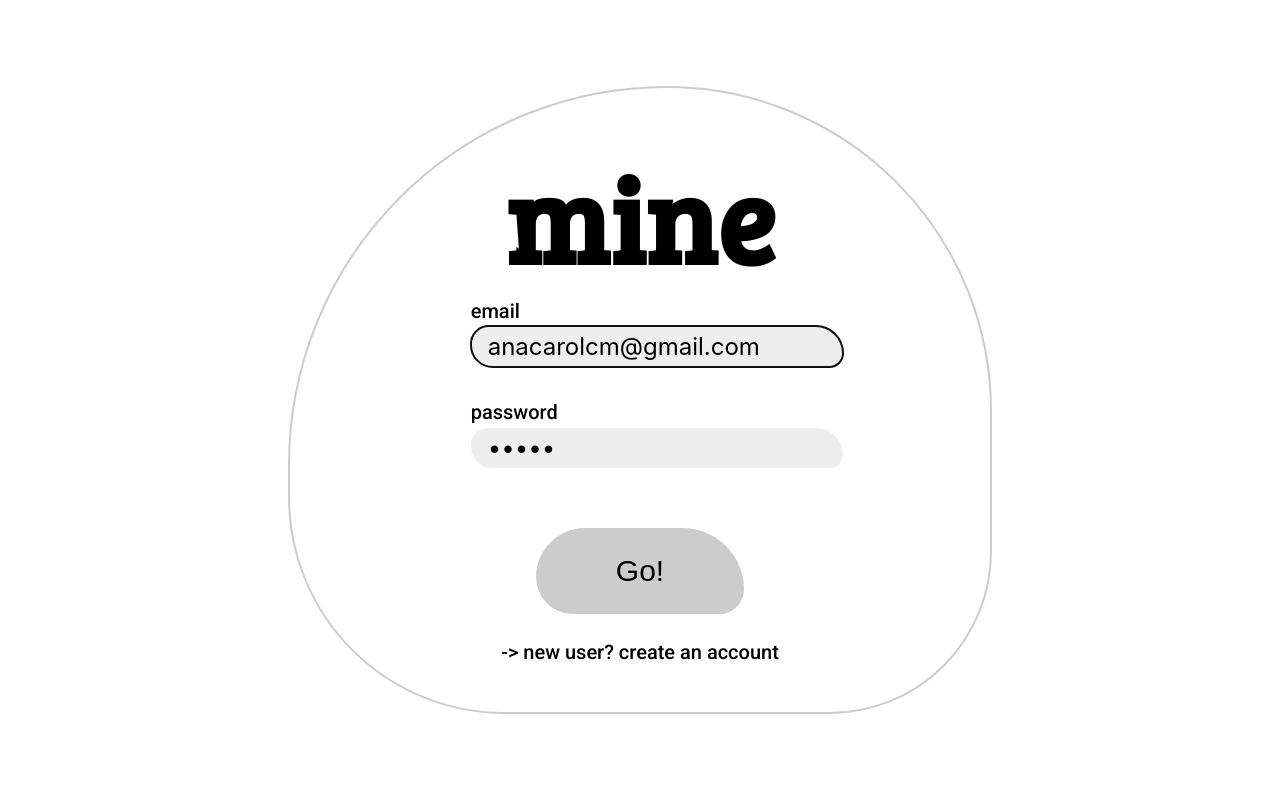
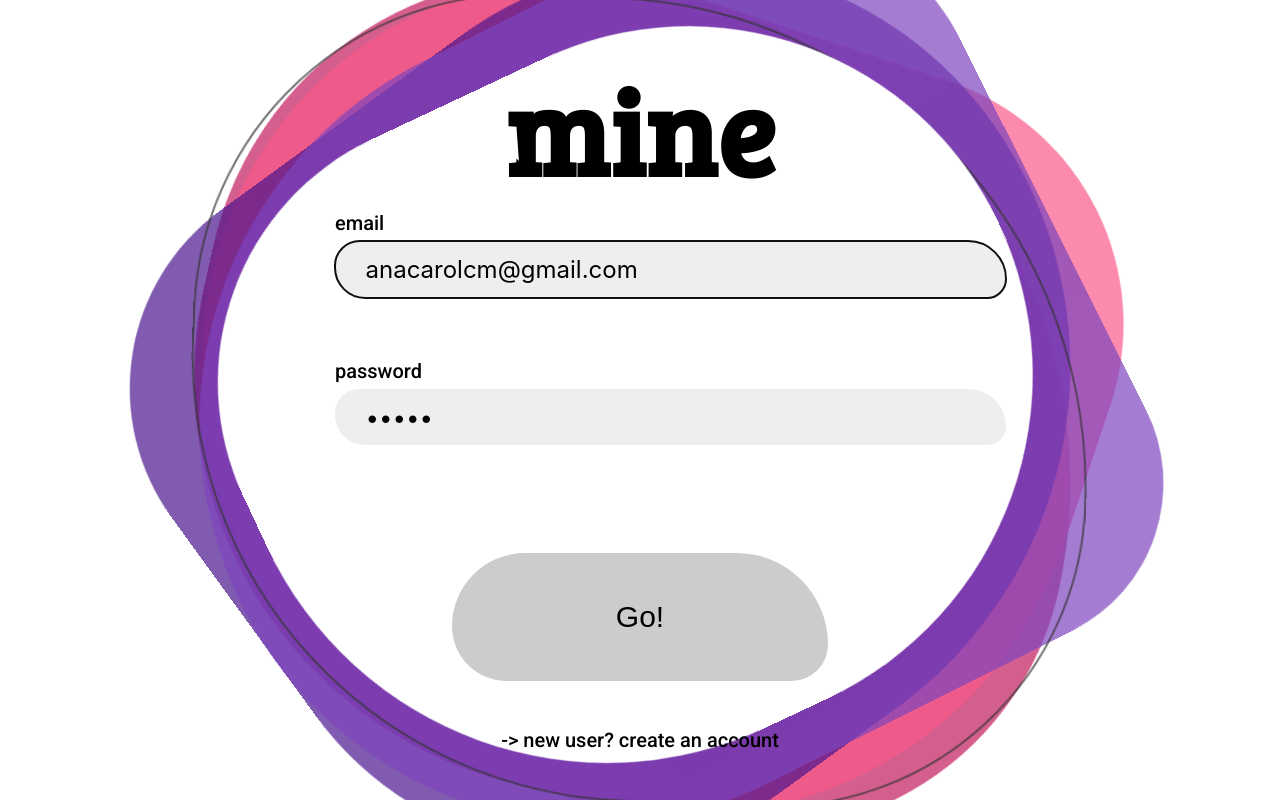
Before and after one commit to anamartins/mine-reader, a Vue app: page / in a window 1280 px wide. Built offline with nearby package versions, Linux system fonts and the light colour scheme.

Commit message:
adding animation to siginin screen

```diff
--- a/src/views/Signin.vue
+++ b/src/views/Signin.vue
@@ -5,6 +5,7 @@ import { useRouter } from 'vue-router'
 import TheLogo from '../components/Logo.vue'
 import InputText from '../components/InputText.vue'
 import ConfirmButton from '../components/ConfirmButton.vue'
+import AnimatedBox from '../components/AnimatedBox.vue'
 
 const email = ref('anacarolcm@gmail.com')
 const password = ref('12345')
@@ -27,7 +28,14 @@ async function onButtonClick() {
 
 <template>
   <div class="signin">
-    <TheLogo linkName="signIn" />
+    <AnimatedBox color="#c2185b" border-color="#c2185b" z="5" />
+    <AnimatedBox color="#fa5788" z="4" />
+    <AnimatedBox color="#4a148c" z="3" />
+    <AnimatedBox color="#7c43bd" z="2" />
+    <AnimatedBox border-color="#333" z="1" />
+    <AnimatedBox color="#ffffff" opacity="1" class="main-box" z="0" />
+    <div class="wrapper">
+      <TheLogo class="logo" linkName="signIn" />
       <form class="signin-form">
         <InputText
           class="input"
@@ -52,29 +60,46 @@ async function onButtonClick() {
         </router-link>
       </div>
     </div>
+  </div>
 </template>
 
 <style scoped>
 .signin {
-  min-width: calc(400px - 14%);
-  max-width: calc(700px - 14%);
-  min-height: calc(300px - 10%);
-  max-height: calc(500px - 10%);
-  padding: 8% 7%;
-  border: 2px solid #ccc;
-  border-radius: 1750px 1500px 750px 1000px;
-  /* border-radius: 175% 150% 70% 125%; */
-
+  background-color: var(--background-color);
+  position: relative;
+  overflow: hidden;
+  width: 100vw;
+  height: 100vh;
   display: flex;
   flex-flow: row wrap;
   justify-content: center;
   align-content: center;
+}
+.wrapper {
+  display: flex;
+  flex-flow: row wrap;
+  justify-content: center;
+  align-content: center;
+  position: relative;
+}
+
+.main-box {
+  min-width: 500px;
+  max-width: 800px;
+  min-height: 500px;
+  max-height: 700px;
 }
 .signin-form {
   display: flex;
   flex-flow: row wrap;
   justify-content: center;
   align-content: center;
+}
+.logo {
+  width: 100%;
+  display: flex;
+  flex-flow: row nowrap;
+  justify-content: center;
 }
 
 .input {
--- a/src/views/Signup.vue
+++ b/src/views/Signup.vue
@@ -31,7 +31,7 @@ onMounted(() => {})
     <AnimatedBox border-color="#333" z="1" />
     <AnimatedBox color="#ffffff" opacity="1" class="main-box" z="0" />
     <div class="wrapper">
-      <TheLogo linkName="signUp" />
+      <TheLogo class="logo" linkName="signUp" />
       <form class="signup-form">
         <InputText
           class="input"
@@ -91,7 +91,6 @@ onMounted(() => {})
   display: flex;
   flex-flow: row nowrap;
   justify-content: center;
-  align-content: center;
 }
 
 .input {
--- a/src/views/signin.vue
+++ b/src/views/signin.vue
@@ -5,6 +5,7 @@ import { useRouter } from 'vue-router'
 import TheLogo from '../components/Logo.vue'
 import InputText from '../components/InputText.vue'
 import ConfirmButton from '../components/ConfirmButton.vue'
+import AnimatedBox from '../components/AnimatedBox.vue'
 
 const email = ref('anacarolcm@gmail.com')
 const password = ref('12345')
@@ -27,7 +28,14 @@ async function onButtonClick() {
 
 <template>
   <div class="signin">
-    <TheLogo linkName="signIn" />
+    <AnimatedBox color="#c2185b" border-color="#c2185b" z="5" />
+    <AnimatedBox color="#fa5788" z="4" />
+    <AnimatedBox color="#4a148c" z="3" />
+    <AnimatedBox color="#7c43bd" z="2" />
+    <AnimatedBox border-color="#333" z="1" />
+    <AnimatedBox color="#ffffff" opacity="1" class="main-box" z="0" />
+    <div class="wrapper">
+      <TheLogo class="logo" linkName="signIn" />
       <form class="signin-form">
         <InputText
           class="input"
@@ -52,29 +60,46 @@ async function onButtonClick() {
         </router-link>
       </div>
     </div>
+  </div>
 </template>
 
 <style scoped>
 .signin {
-  min-width: calc(400px - 14%);
-  max-width: calc(700px - 14%);
-  min-height: calc(300px - 10%);
-  max-height: calc(500px - 10%);
-  padding: 8% 7%;
-  border: 2px solid #ccc;
-  border-radius: 1750px 1500px 750px 1000px;
-  /* border-radius: 175% 150% 70% 125%; */
-
+  background-color: var(--background-color);
+  position: relative;
+  overflow: hidden;
+  width: 100vw;
+  height: 100vh;
   display: flex;
   flex-flow: row wrap;
   justify-content: center;
   align-content: center;
+}
+.wrapper {
+  display: flex;
+  flex-flow: row wrap;
+  justify-content: center;
+  align-content: center;
+  position: relative;
+}
+
+.main-box {
+  min-width: 500px;
+  max-width: 800px;
+  min-height: 500px;
+  max-height: 700px;
 }
 .signin-form {
   display: flex;
   flex-flow: row wrap;
   justify-content: center;
   align-content: center;
+}
+.logo {
+  width: 100%;
+  display: flex;
+  flex-flow: row nowrap;
+  justify-content: center;
 }
 
 .input {
--- a/src/views/signup.vue
+++ b/src/views/signup.vue
@@ -31,7 +31,7 @@ onMounted(() => {})
     <AnimatedBox border-color="#333" z="1" />
     <AnimatedBox color="#ffffff" opacity="1" class="main-box" z="0" />
     <div class="wrapper">
-      <TheLogo linkName="signUp" />
+      <TheLogo class="logo" linkName="signUp" />
       <form class="signup-form">
         <InputText
           class="input"
@@ -91,7 +91,6 @@ onMounted(() => {})
   display: flex;
   flex-flow: row nowrap;
   justify-content: center;
-  align-content: center;
 }
 
 .input {
--- a/vite.config.js
+++ b/vite.config.js
@@ -12,6 +12,7 @@ export default defineConfig({
     }
   },
   server: {
-    port: 5173
+    port: 5173,
+    host: true
   }
 })
```
Lines whose indentation alone changed are shown as unchanged.
